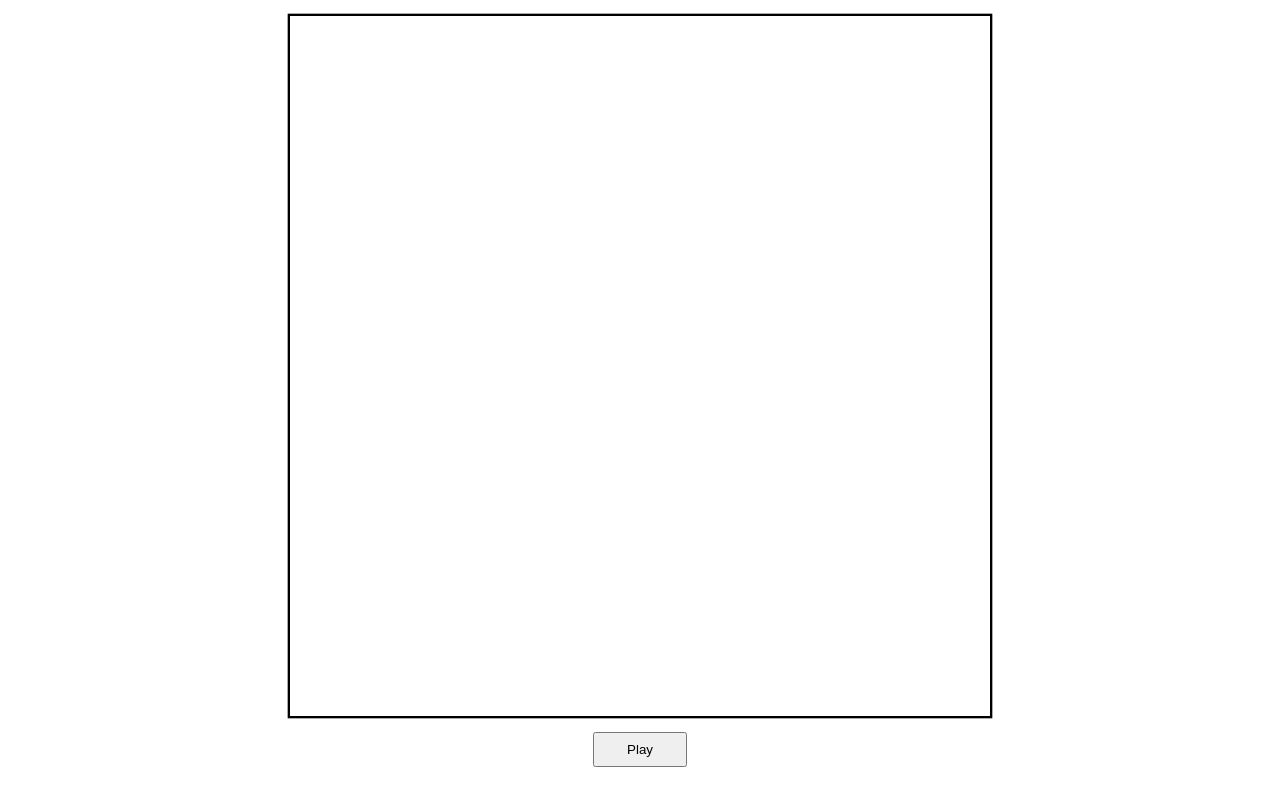
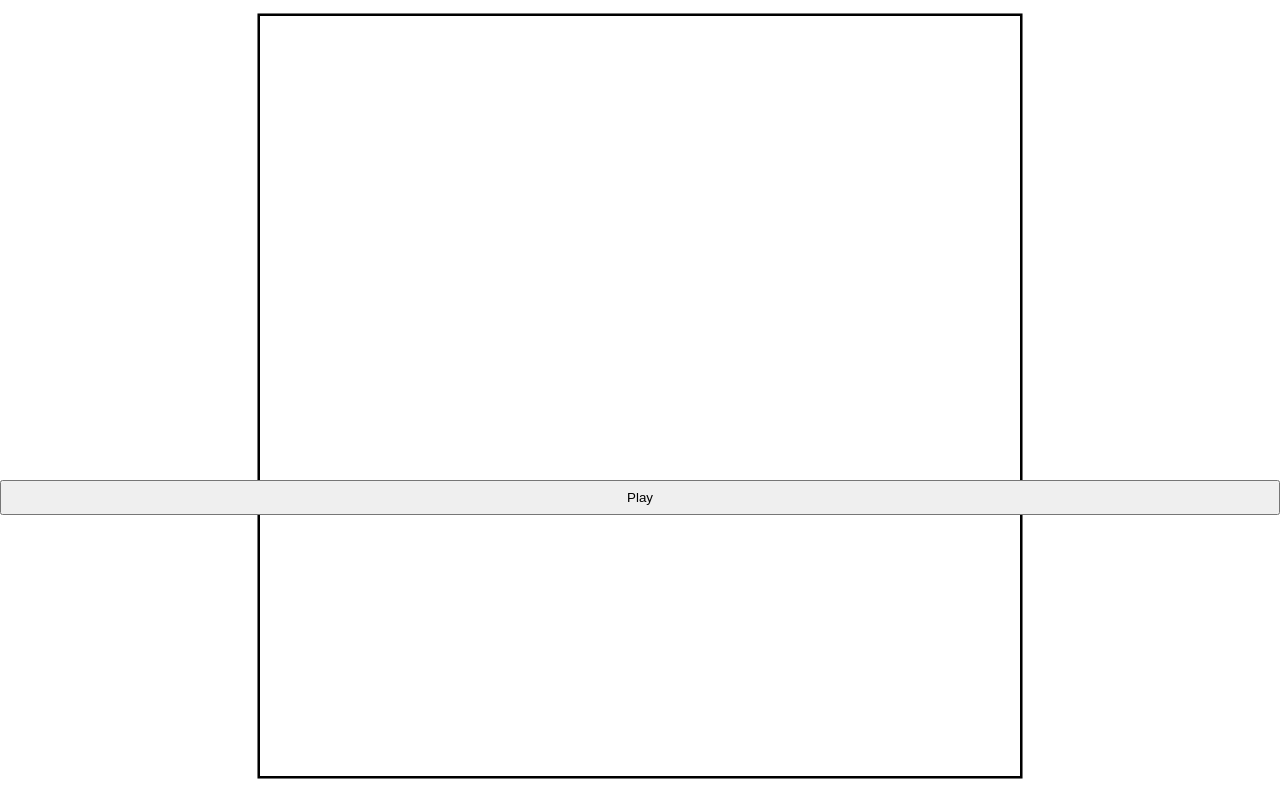
Before and after one commit to andreasnilssondev/snake, a website built with Vite: page index.html in a window 1280 px wide. Built offline with nearby package versions, Linux system fonts and the light colour scheme.

Commit message:
position playbutton on top of canvas

```diff
--- a/src/core/canvas.ts
+++ b/src/core/canvas.ts
@@ -14,7 +14,7 @@ export function watchCanvasSize() {
 
   function resizeCanvas() {
     const maxWidth = window.innerWidth - 20;
-    const maxHeight = window.innerHeight - 100;
+    const maxHeight = window.innerHeight - 40;
     const size = Math.min(maxWidth, maxHeight);
     canvasContainer.style.width = `${size}px`;
     canvasContainer.style.height = `${size}px`;
--- a/src/style.css
+++ b/src/style.css
@@ -5,13 +5,13 @@
 }
 
 body {
-  height: calc(100vh - 2rem);
-  margin: 1rem;
+  height: 100vh;
+  padding: 1rem;
 }
 
 #canvas-container {
   display: block;
-  margin: 1rem auto;
+  margin: auto;
 }
 
 #canvas {
@@ -21,7 +21,10 @@ body {
 }
 
 #play-button {
-  display: block;
-  margin: 1rem auto;
+  position: absolute;
+  top: 60%;
+  left: 0;
+  right: 0;
+  margin: auto;
   padding: 0.5rem 2rem;
 }
```
